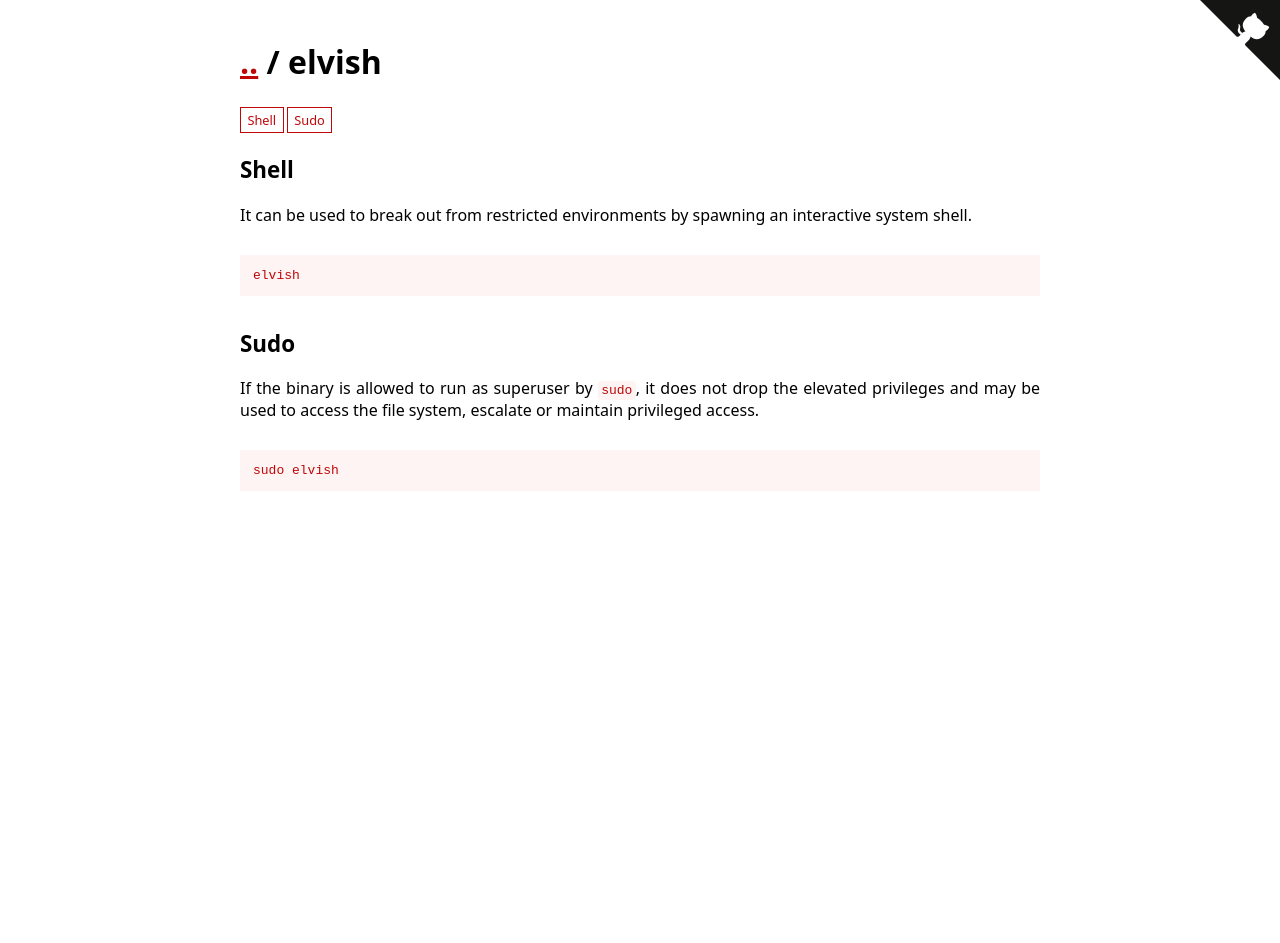
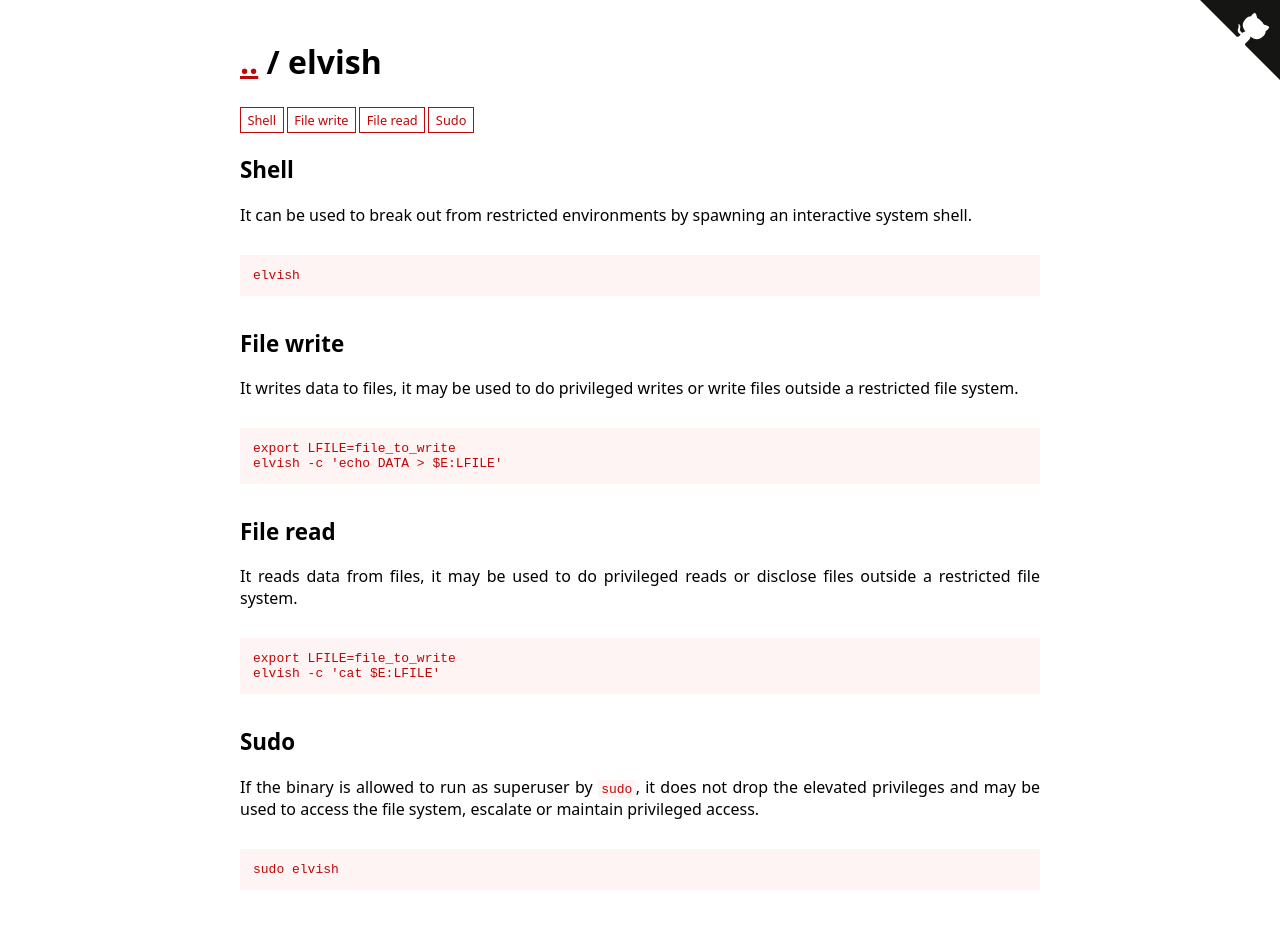
Before and after one commit to GTFOBins/GTFOBins.github.io, a Jekyll site: the page built from _gtfobins/elvish.md, in a window 1280 px wide. Built offline with Jekyll 4.4.1, drawn with Linux system fonts in a browser that asks for light colours; before the commit the page ends 900 px from its top, so only the background shows below that.

Commit message:
Fix elvish

```diff
--- a/_gtfobins/elvish.md
+++ b/_gtfobins/elvish.md
@@ -1,5 +1,13 @@
 ---
 functions:
+  file-read:
+    - code: |
+        export LFILE=file_to_write
+        elvish -c 'cat $E:LFILE'
+  file-write:
+    - code: |
+        export LFILE=file_to_write
+        elvish -c 'echo DATA > $E:LFILE'
   shell:
     - code: elvish
   sudo:
```
